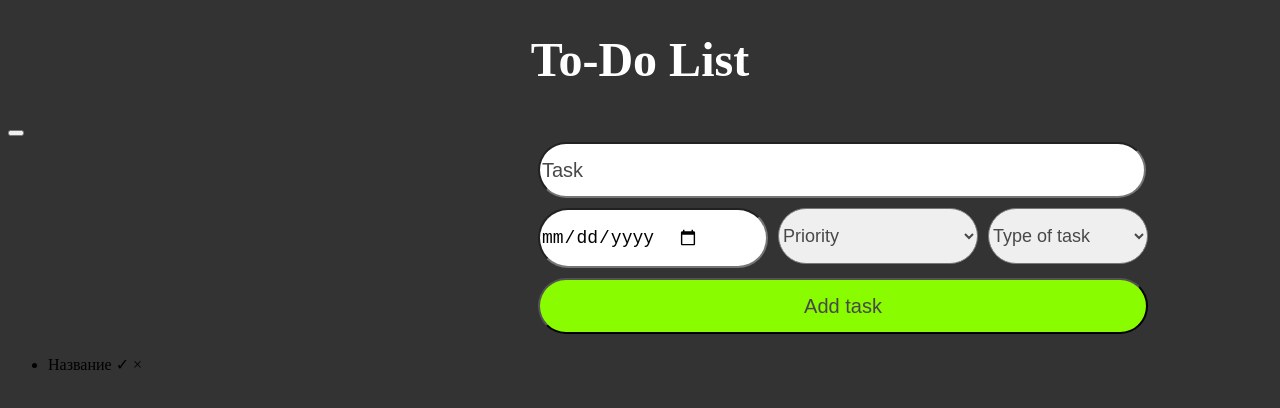
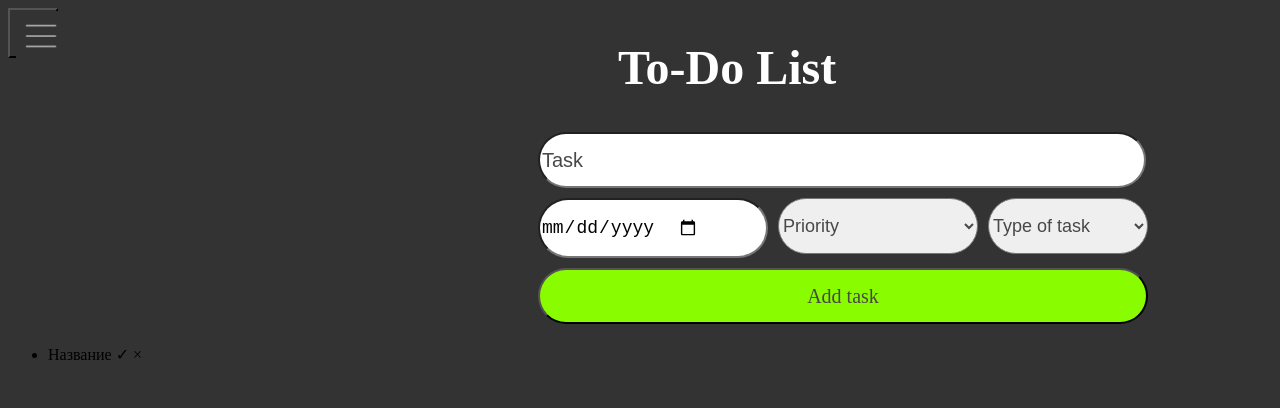
Before and after one commit to nyassky/To-do-list, a plain HTML site: page index.html in a window 1280 px wide. Drawn offline with Linux system fonts and the light colour scheme.

Commit message:
added mebu_burger, but need to fix it

```diff
--- a/index.html
+++ b/index.html
@@ -7,9 +7,9 @@
 	<link rel="stylesheet" href="styles.css">
 </head>
 <body class="container">
-	<header>
+	<header class="header_menu">
+		<button class="menu_toggle"><img src="imgs/Hamburger_MD.png" alt="hamburger menu" class="menu_toggle"></button>
     	<h1 id="to_do_list">To-Do List</h1> <!-- Блок Header с надписью и "бургер-меню"-->
-    	<button class="menu-toggle"></button>
 	</header>
 		<form>
 			<div class="row">
--- a/styles.css
+++ b/styles.css
@@ -29,6 +29,7 @@
 	margin-bottom: 5px;
 	border-radius: 45px;
 	font-size: 20px;
+	font-family: Unbounded;
 	text-align: center;
 	color: #484848;
 	background-color: #89FC00;
@@ -37,6 +38,11 @@
 	margin-left: 530px;
 	display: flex;
 	gap: 10px;
+	font-family: Unbounded;
+}
+.header_menu {
+	display: flex;
+	gap: 560px;
 }
 select {
 	width: 200px;
@@ -71,3 +77,12 @@ select option[value=""][disabled] {
 #type_of_task {
 	width: 160px;
 }
+.site_font_family {
+	font-family: Unbounded;
+}
+.menu_toggle {
+	display:flex;
+	background-color: #333333;
+	width:50px;
+	height:50px;
+}
```
Also changed, not shown: imgs/Hamburger_MD.png (added).
